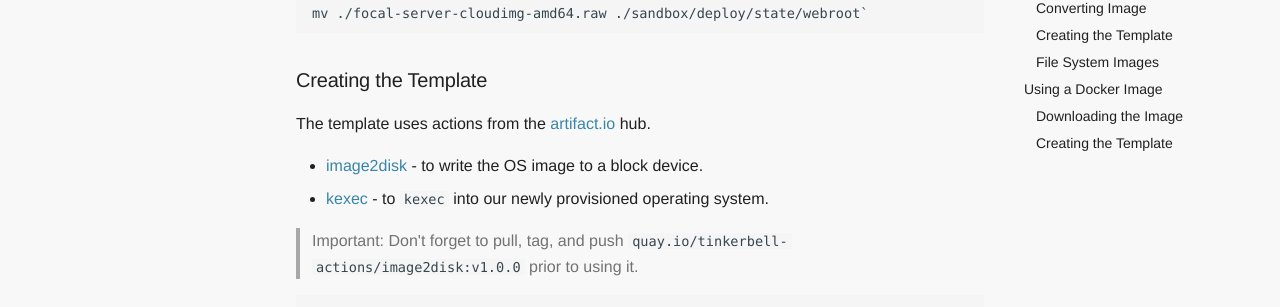
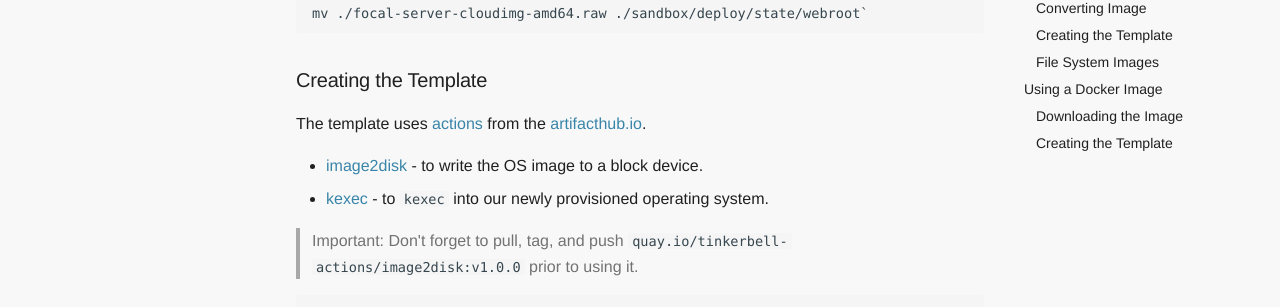
Before and after one commit to tinkerbell/tinkerbell-docs, an MkDocs documentation site: the page built from docs/deploying-operating-systems/examples-ubuntu.md, in a window 1280 px wide and 900 px high, scrolled down 959 px. Shown: the part 145-452 px from the top of the window. Built offline with MkDocs 1.6.1 and Material for MkDocs 9.7.7, drawn with Linux system fonts in a browser that asks for light colours; some web fonts are replaced.

Commit message:
fix(examples-ubuntu): artifacthub.io
- change artifact.io to artifacthub.io
- add link to action specifications

Signed-off-by: Guilhem Lettron <guilhem@barpilot.io>

```diff
--- a/docs/deploying-operating-systems/examples-ubuntu.md
+++ b/docs/deploying-operating-systems/examples-ubuntu.md
@@ -47,7 +47,7 @@ mv ./focal-server-cloudimg-amd64.raw ./sandbox/deploy/state/webroot`
 
 ### Creating the Template
 
-The template uses actions from the [artifact.io](https://artifact.io) hub.
+The template uses [actions](https://github.com/artifacthub/hub/blob/master/docs/metadata/artifacthub-pkg.yml) from the [artifacthub.io](https://artifacthub.io).
 
 - [image2disk](https://artifacthub.io/packages/tbaction/tinkerbell-community/image2disk) - to write the OS image to a block device.
 - [kexec](https://artifacthub.io/packages/tbaction/tinkerbell-community/kexec) - to `kexec` into our newly provisioned operating system.
```
